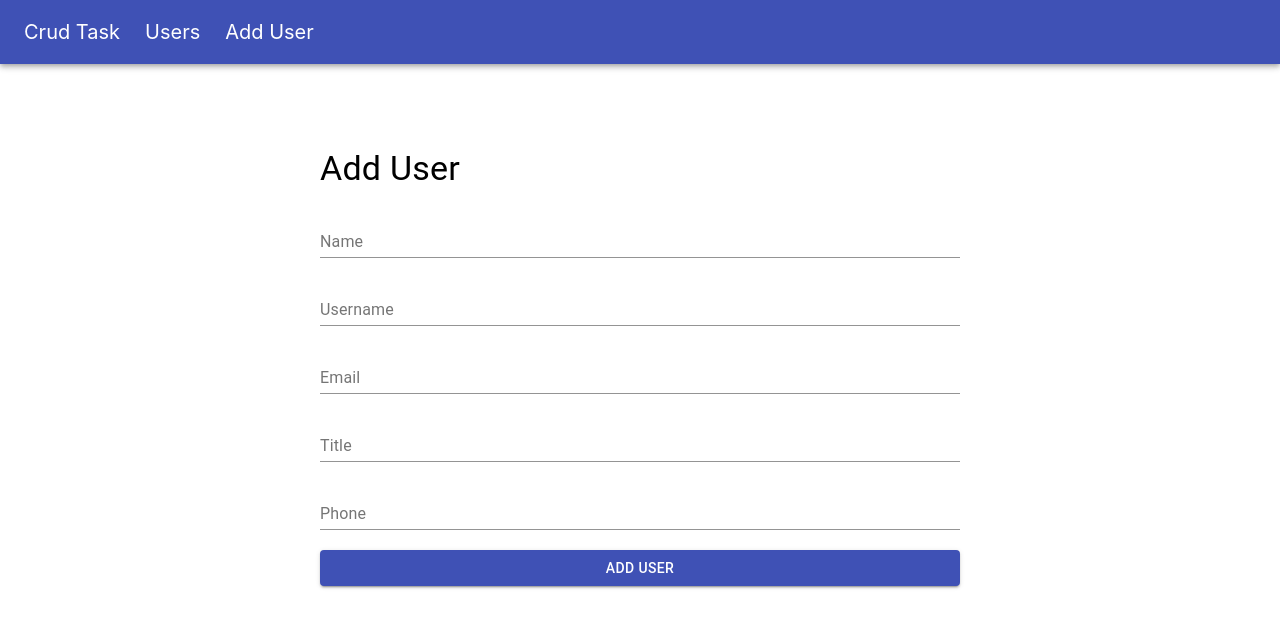
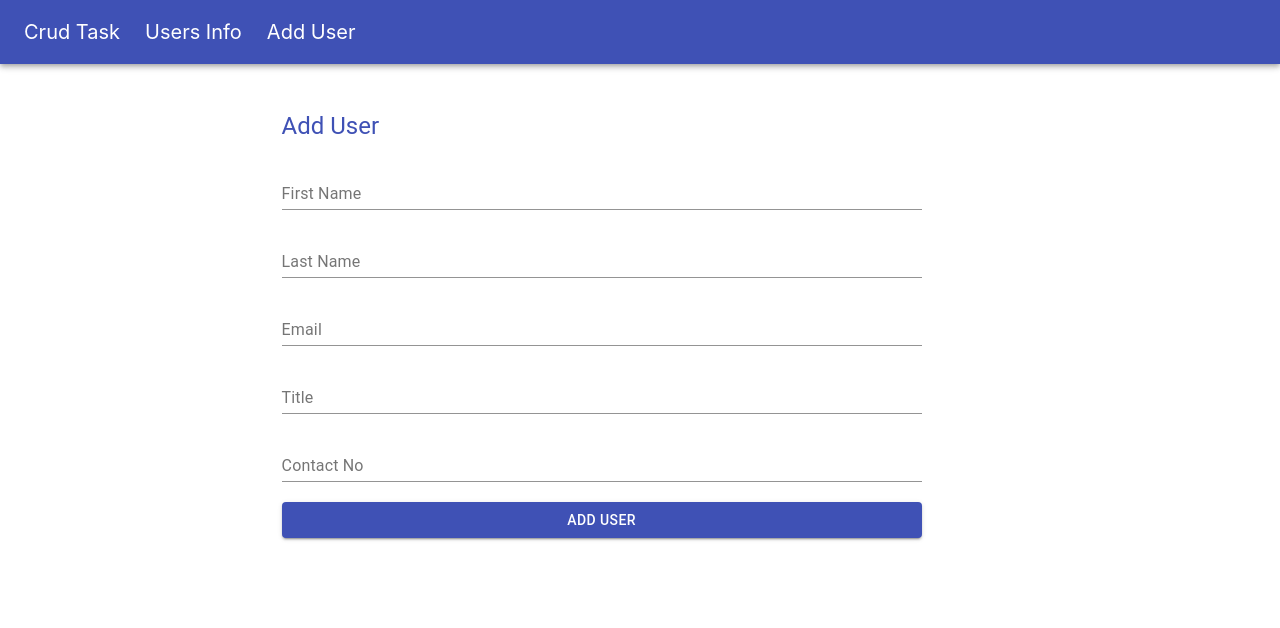
Before and after one commit to khawarqureshi/crud-app, a React (Create React App) app: page /adduser in a window 1280 px wide. Shown: the top 628 px of the page. Built offline with nearby package versions, Linux system fonts and the light colour scheme.

Commit message:
refactoring code

```diff
--- a/src/components/AddUser.js
+++ b/src/components/AddUser.js
@@ -14,7 +14,7 @@ import { addUser } from "../services/api";
 const useStyle = makeStyles({
   container: {
     width: "50%",
-    margin: "5% 0 0 25%",
+    margin: "2% 0 0 22%",
     "& > *": {
       marginTop: 20,
     },
@@ -47,30 +47,53 @@ const AddUser = () => {
 
   return (
     <FormGroup className={classes.container}>
-      <Typography variant="h4">Add User</Typography>
+      <Typography variant="h5" style={{ color: "#3f51b5" }}>
+        Add User
+      </Typography>
       <FormControl>
-        <InputLabel>Name</InputLabel>
-        <Input onChange={(e) => handleChange(e)} name="name" value={name} />
+        <InputLabel>First Name</InputLabel>
+        <Input
+          onChange={(e) => handleChange(e)}
+          required
+          name="name"
+          value={name}
+        />
       </FormControl>
       <FormControl>
-        <InputLabel>Username</InputLabel>
+        <InputLabel>Last Name</InputLabel>
         <Input
           onChange={(e) => handleChange(e)}
+          required
           name="username"
           value={username}
         />
       </FormControl>
       <FormControl>
         <InputLabel>Email</InputLabel>
-        <Input onChange={(e) => handleChange(e)} name="email" value={email} />
+        <Input
+          onChange={(e) => handleChange(e)}
+          required
+          name="email"
+          value={email}
+        />
       </FormControl>
       <FormControl>
         <InputLabel>Title</InputLabel>
-        <Input onChange={(e) => handleChange(e)} name="title" value={title} />
+        <Input
+          onChange={(e) => handleChange(e)}
+          required
+          name="title"
+          value={title}
+        />
       </FormControl>
       <FormControl>
-        <InputLabel>Phone</InputLabel>
-        <Input onChange={(e) => handleChange(e)} name="phone" value={phone} />
+        <InputLabel>Contact No</InputLabel>
+        <Input
+          onChange={(e) => handleChange(e)}
+          required
+          name="phone"
+          value={phone}
+        />
       </FormControl>
       <Button variant="contained" color="primary" onClick={() => addUserInfo()}>
         Add User
--- a/src/components/EditUser.js
+++ b/src/components/EditUser.js
@@ -59,11 +59,11 @@ const EditUser = () => {
     <FormGroup className={classes.container}>
       <Typography variant="h4">Edit User</Typography>
       <FormControl>
-        <InputLabel>Name</InputLabel>
+        <InputLabel>First Name</InputLabel>
         <Input onChange={(e) => handleChange(e)} name="name" value={name} />
       </FormControl>
       <FormControl>
-        <InputLabel>Username</InputLabel>
+        <InputLabel>Last Name</InputLabel>
         <Input
           onChange={(e) => handleChange(e)}
           name="username"
@@ -79,7 +79,7 @@ const EditUser = () => {
         <Input onChange={(e) => handleChange(e)} name="title" value={title} />
       </FormControl>
       <FormControl>
-        <InputLabel>Phone</InputLabel>
+        <InputLabel>Contact No</InputLabel>
         <Input onChange={(e) => handleChange(e)} name="phone" value={phone} />
       </FormControl>
       <Button
@@ -87,7 +87,7 @@ const EditUser = () => {
         color="primary"
         onClick={() => editUserInfo()}
       >
-        Edit User
+        Update User
       </Button>
     </FormGroup>
   );
--- a/src/components/Home.js
+++ b/src/components/Home.js
@@ -1,10 +1,24 @@
 import { Typography, makeStyles } from "@material-ui/core";
 
+const useStyles = makeStyles({
+  homeContent: {
+    top: "auto",
+    bottom: 0,
+    textAlign: "center",
+    marginTop: 20,
+    color: "#3f51b5",
+  },
+});
 const Home = () => {
+  const classes = useStyles();
   return (
-    <>
-      <Typography variant="h4">CRUD App</Typography>
-    </>
+    <div className={classes.homeContent}>
+      <Typography variant="h3">CRUD App</Typography>
+      <Typography variant="h5">
+        In this app, user info can be added. User info can be edited. And user
+        can be deleted.
+      </Typography>
+    </div>
   );
 };
 
--- a/src/components/Navbar.js
+++ b/src/components/Navbar.js
@@ -7,6 +7,9 @@ const useStyle = makeStyles({
     marginRight: 25,
     textDecoration: "none",
     fontSize: 20,
+    "&:hover": {
+      color: "#000000",
+    },
   },
 });
 
@@ -19,7 +22,7 @@ const Navbar = () => {
           Crud Task
         </NavLink>
         <NavLink className={style.navbarItems} to="users">
-          Users
+          Users Info
         </NavLink>
         <NavLink className={style.navbarItems} to="adduser">
           Add User
--- a/src/components/Users.js
+++ b/src/components/Users.js
@@ -21,7 +21,7 @@ const useStyles = makeStyles({
   thead: {
     "& > *": {
       fontSize: 20,
-      background: "#000000",
+      background: "#3f51b5",
       color: "#FFFFFF",
     },
   },
@@ -56,11 +56,11 @@ const Users = () => {
       <TableHead>
         <TableRow className={classes.thead}>
           <TableCell>Id</TableCell>
-          <TableCell>Name</TableCell>
-          <TableCell>Username</TableCell>
+          <TableCell>First Name</TableCell>
+          <TableCell>Last Name</TableCell>
           <TableCell>Title</TableCell>
           <TableCell>Email</TableCell>
-          <TableCell>Phone</TableCell>
+          <TableCell>Contact No</TableCell>
           <TableCell>Actions</TableCell>
         </TableRow>
       </TableHead>
--- a/src/database/db.json
+++ b/src/database/db.json
@@ -2,27 +2,35 @@
   "users": [
     {
       "id": 1,
-      "name": "khawar qureshi",
-      "username": "khawarqureshi",
+      "name": "khawar ",
+      "username": "qureshi",
       "title": "Front-end Developer",
       "email": "khawar@gmail.com",
       "phone": "03214563214"
     },
     {
       "id": 2,
-      "name": "fazeel ashraf",
-      "username": "fazeelAs",
+      "name": "fazeel ",
+      "username": "ashraf",
       "title": "Back-end Developer",
       "email": "fazeel@gmail.com",
       "phone": "03225663214"
     },
     {
-      "name": "kashif ali",
-      "username": "khasifali",
+      "name": "kashif ",
+      "username": "ali",
       "title": "developer",
       "email": "kashif@gmail.com",
       "phone": "06453154789",
       "id": 3
+    },
+    {
+      "name": "",
+      "username": "",
+      "title": "",
+      "email": "",
+      "phone": "",
+      "id": 4
     }
   ]
 }
```
